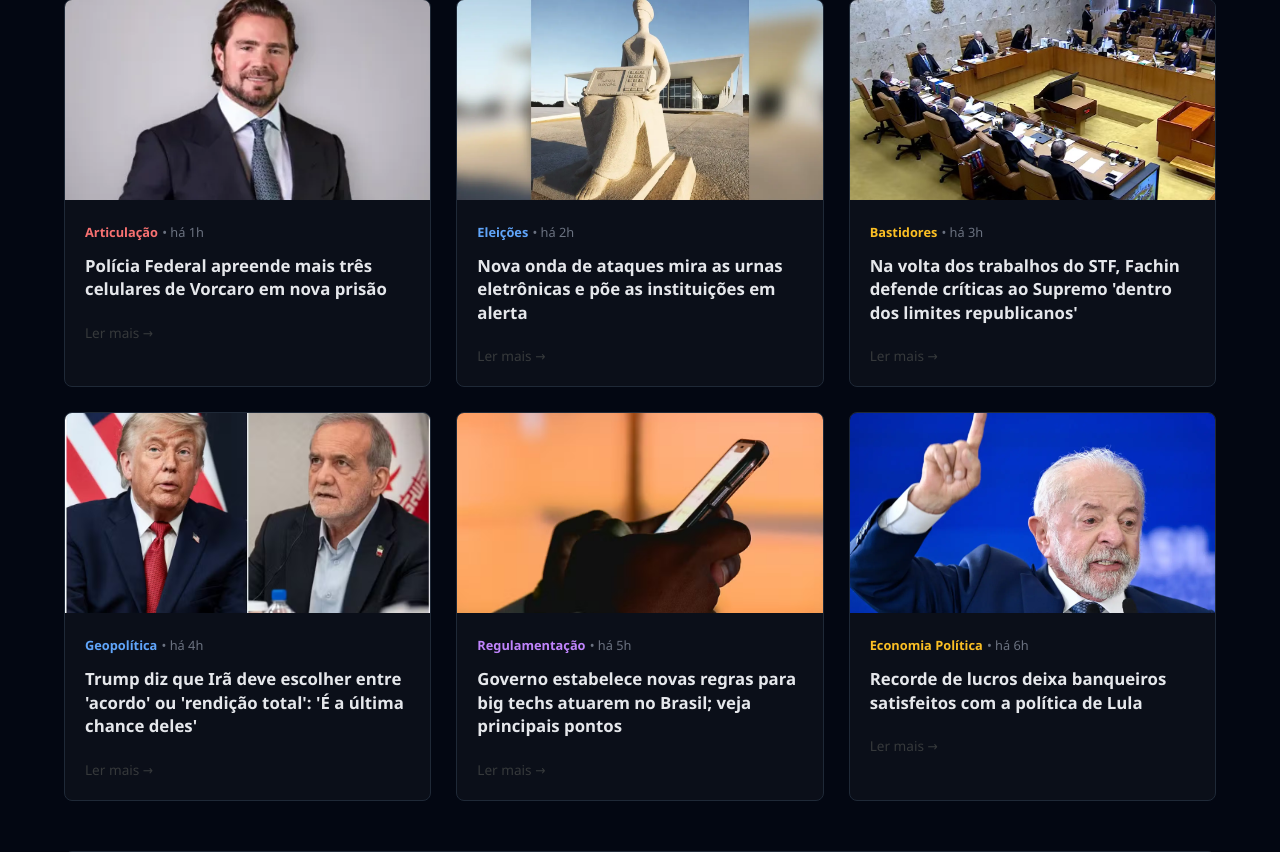
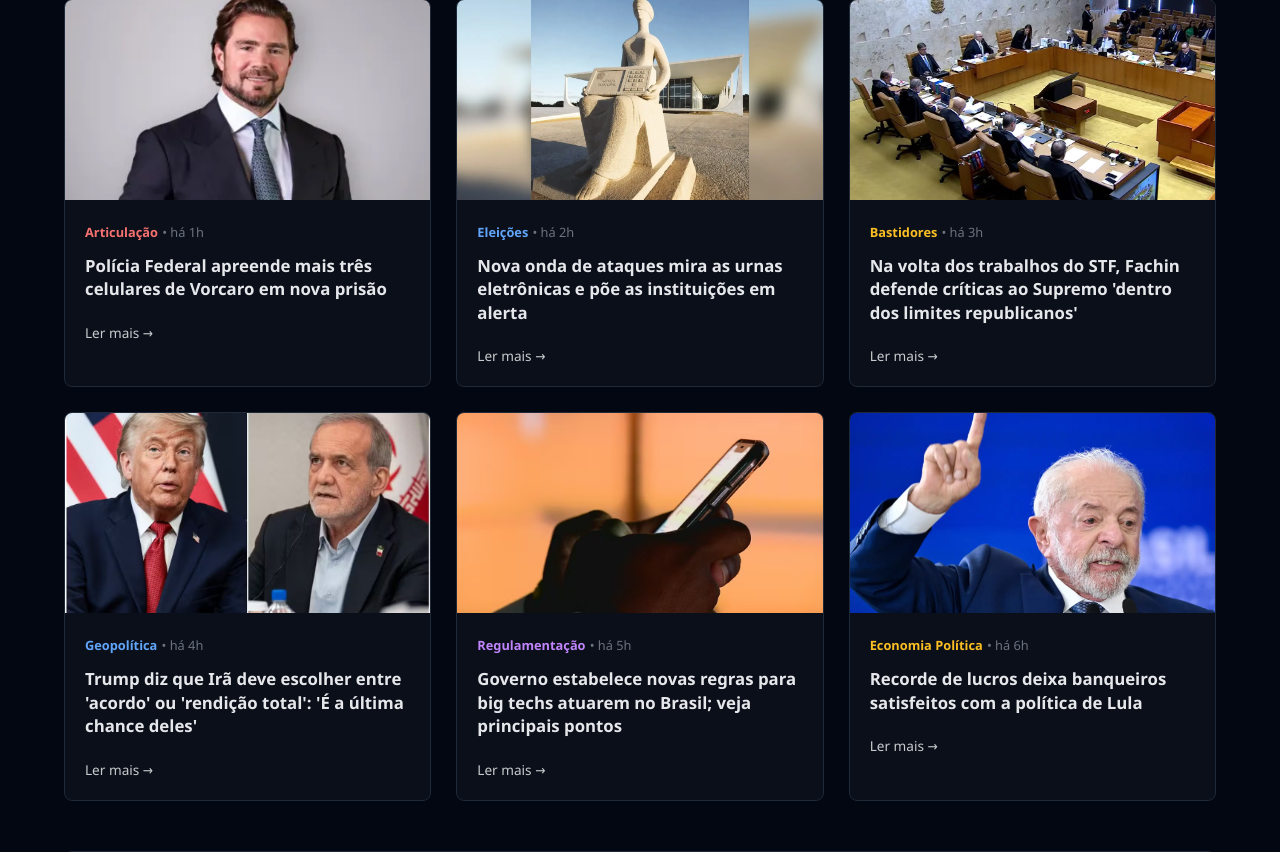
Before and after one commit to TheReviewUrban/TheUrbanReview, a PHP site: page /pages/politica.html in a window 1280 px wide. Shown: the part 835-1687 px from the top of the page. Run offline with PHP 8.4, Linux system fonts and the light colour scheme.

Commit message:
atualização politica.css

```diff
--- a/src/assets/css/politica.css
+++ b/src/assets/css/politica.css
@@ -285,7 +285,7 @@ a {
 }
 
 .read-more {
-    color: #36393b;
+    color: #c8cbce;
     font-size: 0.85rem;
     font-weight: 500;
 }
```
